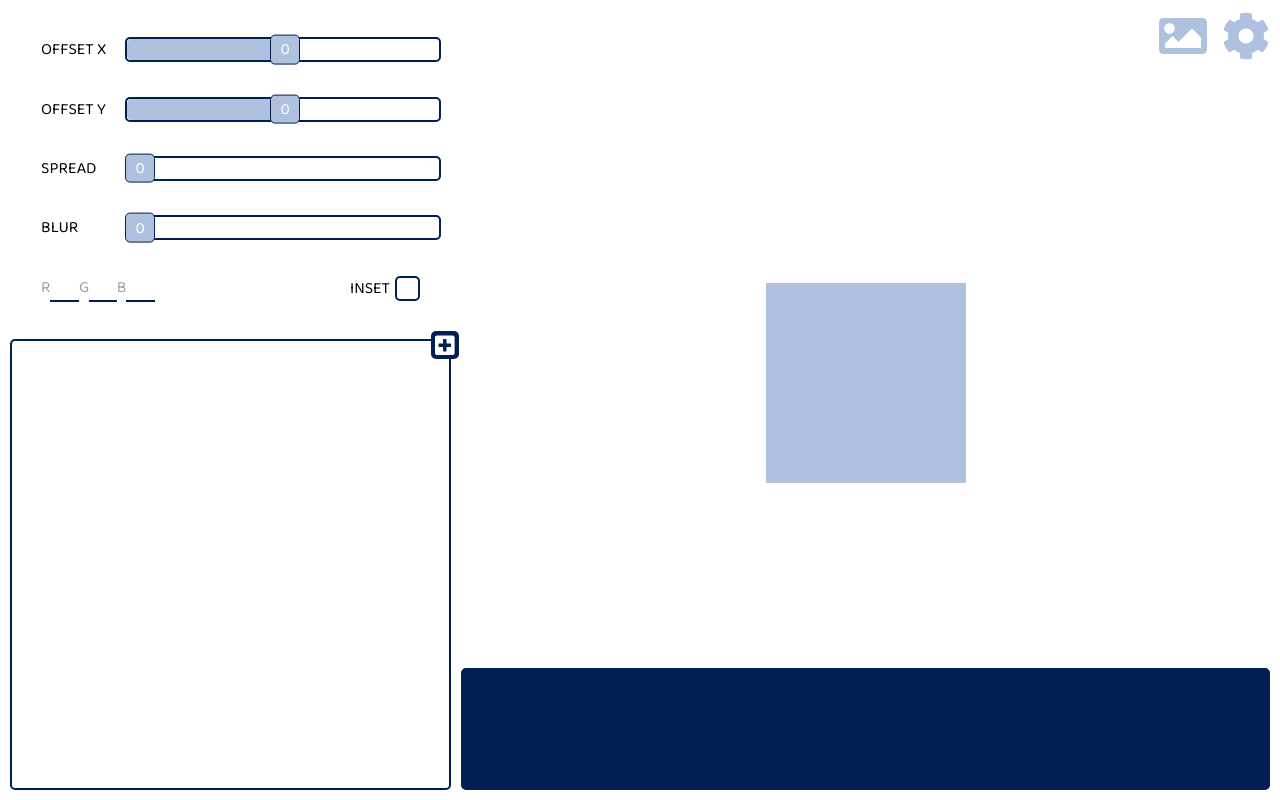
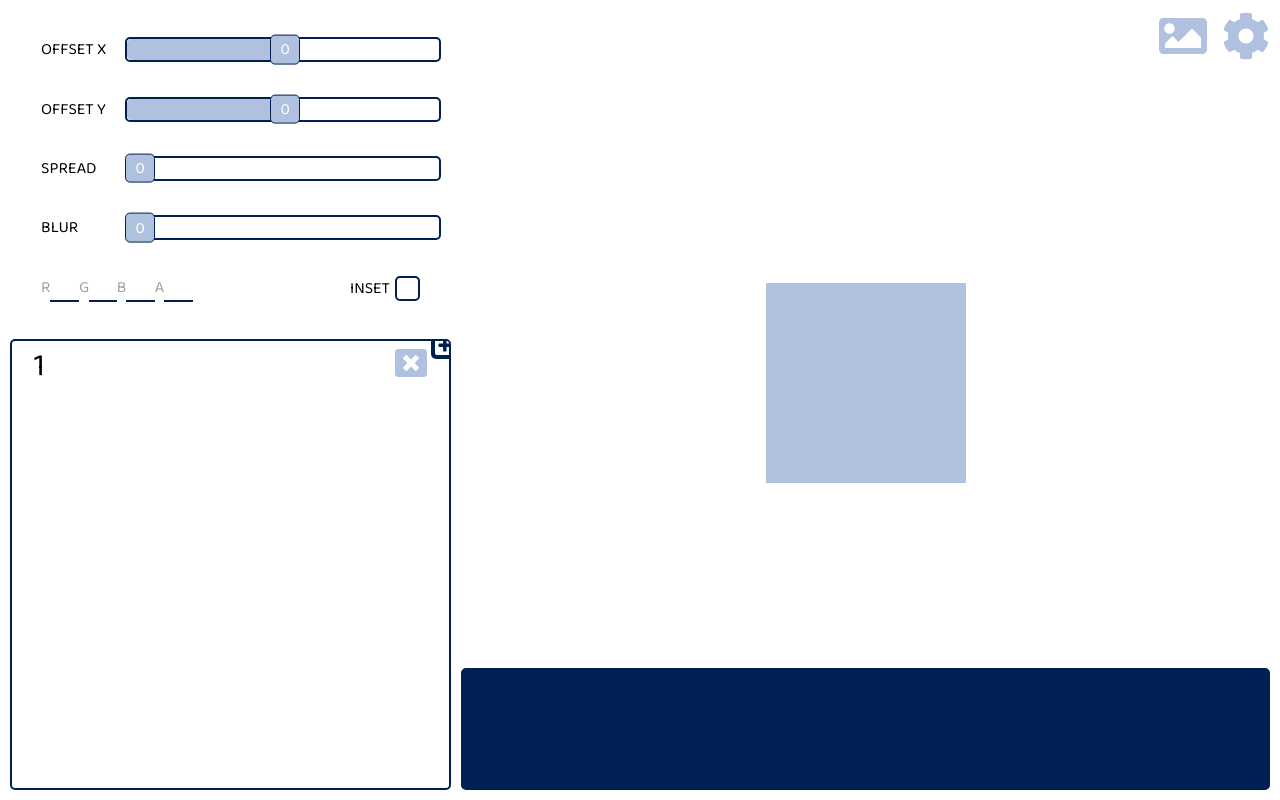
Before and after one commit to Centmsn/BoxShadow-generator, a React (Create React App) app: page / in a window 1280 px wide. Built offline with nearby package versions, Linux system fonts and the light colour scheme.

Commit message:
add boxShadow list

```diff
--- a/src/actions/index.js
+++ b/src/actions/index.js
@@ -1,4 +1,9 @@
-import { SETBGCOL, SETEXAMPLECOL } from "./types";
+import {
+  SETBGCOL,
+  SETEXAMPLECOL,
+  ADDBOXSHADOW,
+  REMOVEBOXSHADOW,
+} from "./types";
 
 export const setBgCol = (r, g, b) => {
   return {
@@ -13,3 +18,16 @@ export const setBoxCol = (r, g, b) => {
     payload: { r, g, b },
   };
 };
+
+export const addBoxShadow = () => {
+  return {
+    type: ADDBOXSHADOW,
+  };
+};
+
+export const removeBoxShadow = (id) => {
+  return {
+    type: REMOVEBOXSHADOW,
+    payload: id,
+  };
+};
--- a/src/actions/types.js
+++ b/src/actions/types.js
@@ -1,2 +1,4 @@
 export const SETBGCOL = "SETBGCOL";
 export const SETEXAMPLECOL = "SETEXAMPLECOL";
+export const ADDBOXSHADOW = "ADDBOXSHADOW";
+export const REMOVEBOXSHADOW = "REMOVEBOXHADOW";
--- a/src/components/DisplayResult.js
+++ b/src/components/DisplayResult.js
@@ -1,10 +1,14 @@
 import styled from "styled-components";
 
-const DisplayResult = ({ r, g, b }) => {
-  return <ExampleBox r={r} g={g} b={b}></ExampleBox>;
+const DisplayResult = ({ r, g, b, list }) => {
+  return <ExampleBox r={r} g={g} b={b} code={list}></ExampleBox>;
 };
 
-const ExampleBox = styled.div`
+const ExampleBox = styled.div.attrs((props) => ({
+  style: {
+    boxShadow: props.code,
+  },
+}))`
   width: 200px;
   height: 200px;
 
--- a/src/components/List/List.js
+++ b/src/components/List/List.js
@@ -1,17 +1,26 @@
-import styled from "styled-components";
+import { connect } from "react-redux";
 import { faPlusSquare } from "@fortawesome/free-solid-svg-icons";
 import { FontAwesomeIcon } from "@fortawesome/react-fontawesome";
+import styled from "styled-components";
 
 import ListElement from "./ListElement";
+import { addBoxShadow } from "../../actions";
 
-const List = () => {
+const List = ({ addBoxShadow, list }) => {
+  const handleBoxShadowAdd = () => {
+    addBoxShadow();
+  };
+
+  const renderList = () =>
+    list.map((el, index) => <ListElement code={el} id={index} list={list} />);
+
   return (
     <Wrapper>
-      <AddBtn>
+      <AddBtn onClick={handleBoxShadowAdd}>
         <FontAwesomeIcon icon={faPlusSquare} />
       </AddBtn>
 
-      <ListElement />
+      {renderList()}
     </Wrapper>
   );
 };
@@ -22,6 +31,11 @@ const Wrapper = styled.div`
 
   border: ${({ theme }) => theme.border};
   border-radius: 5px;
+
+  font-family: ${({ theme }) => theme.font};
+
+  overflow-y: auto;
+  overflow-x: hidden;
 `;
 
 const AddBtn = styled.button`
@@ -53,4 +67,10 @@ const AddBtn = styled.button`
   }
 `;
 
-export default List;
+const mapStateToProps = (state) => {
+  return {
+    list: state.boxShadowList,
+  };
+};
+
+export default connect(mapStateToProps, { addBoxShadow })(List);
--- a/src/components/List/ListElement.js
+++ b/src/components/List/ListElement.js
@@ -1,9 +1,48 @@
+import { connect } from "react-redux";
+import { FontAwesomeIcon } from "@fortawesome/react-fontawesome";
+import { faWindowClose } from "@fortawesome/free-solid-svg-icons";
 import styled from "styled-components";
 
-const ListElement = () => {
-  return <Wrapper></Wrapper>;
+import { removeBoxShadow } from "../../actions";
+
+const ListElement = ({ code, list, id, removeBoxShadow }) => {
+  const handleRemoveListItem = () => {
+    if (list.length - 1 === 0) {
+      return;
+    }
+    removeBoxShadow(id);
+  };
+
+  return (
+    <Wrapper>
+      {id + 1}
+      <span>
+        <FontAwesomeIcon icon={faWindowClose} onClick={handleRemoveListItem} />
+      </span>
+    </Wrapper>
+  );
 };
 
-const Wrapper = styled.div``;
+const Wrapper = styled.div`
+  width: 90%;
+  margin: 0 auto;
 
-export default ListElement;
+  display: flex;
+  justify-content: space-between;
+
+  border-radius: 5px;
+
+  font-size: 2rem;
+
+  span {
+    color: ${({ theme }) => theme.lightBlue};
+
+    cursor: pointer;
+
+    &:hover {
+      color: ${({ theme }) => theme.darkBlue};
+    }
+  }
+`;
+
+export default connect(null, { removeBoxShadow })(ListElement);
--- a/src/components/Options/RGBColor.js
+++ b/src/components/Options/RGBColor.js
@@ -15,6 +15,11 @@ const RGBColor = () => {
 
       <label>
         B
+        <ColorInput type="number" />
+      </label>
+
+      <label>
+        A
         <ColorInput type="number" />
       </label>
     </Wrapper>
--- a/src/components/Preview/Preview.js
+++ b/src/components/Preview/Preview.js
@@ -6,7 +6,7 @@ import Gallery from "./Gallery";
 import PreviewSettings from "./PreviewSettings";
 import DisplayResult from "../DisplayResult";
 
-const Preview = ({ bg, example }) => {
+const Preview = ({ bg, example, list }) => {
   const [settingsVisibility, setSettingsVisibility] = useState(false);
   const [galleryVisibility, setGalleryVisibility] = useState(false);
 
@@ -27,6 +27,20 @@ const Preview = ({ bg, example }) => {
     }
   };
 
+  const renderCode = () => {
+    let code = "";
+
+    for (let i = 0; i < list.length; i++) {
+      if (i === 0) {
+        code += list[i];
+      } else {
+        code += `, ${list[i]}`;
+      }
+    }
+
+    return code;
+  };
+
   return (
     <Wrapper r={bg.r} g={bg.g} b={bg.b}>
       <OptionBar>
@@ -39,7 +53,12 @@ const Preview = ({ bg, example }) => {
           setVisibility={() => toggleVisibility(1)}
         />
       </OptionBar>
-      <DisplayResult r={example.r} g={example.g} b={example.b} />
+      <DisplayResult
+        r={example.r}
+        g={example.g}
+        b={example.b}
+        list={renderCode()}
+      />
     </Wrapper>
   );
 };
@@ -70,6 +89,7 @@ const mapStateToProps = (state) => {
   const { bg, example } = state.preview;
 
   return {
+    list: state.boxShadowList,
     bg,
     example,
   };
--- /dev/null
+++ b/src/reducers/BoxShadowList.js
@@ -0,0 +1,19 @@
+import { ADDBOXSHADOW, REMOVEBOXSHADOW } from "../actions/types";
+
+const INITIAL_STATE = ["0 0 4px 4px rgba(0, 0, 0, 0)"];
+
+export default (state = INITIAL_STATE, action) => {
+  switch (action.type) {
+    case ADDBOXSHADOW:
+      return [...state, "0 0 4px 4px black"];
+
+    case REMOVEBOXSHADOW:
+      const newState = [...state];
+      newState.splice(action.payload, 1);
+
+      return newState;
+
+    default:
+      return state;
+  }
+};
--- a/src/reducers/index.js
+++ b/src/reducers/index.js
@@ -1,8 +1,10 @@
 import { combineReducers } from "redux";
 
 import preview from "./Preview";
+import boxShadowList from "./BoxShadowList";
 
 const reducers = combineReducers({
+  boxShadowList,
   preview,
 });
 
```
Also changed, not shown: 1 other file (tests, documents, lock files or other folders).
